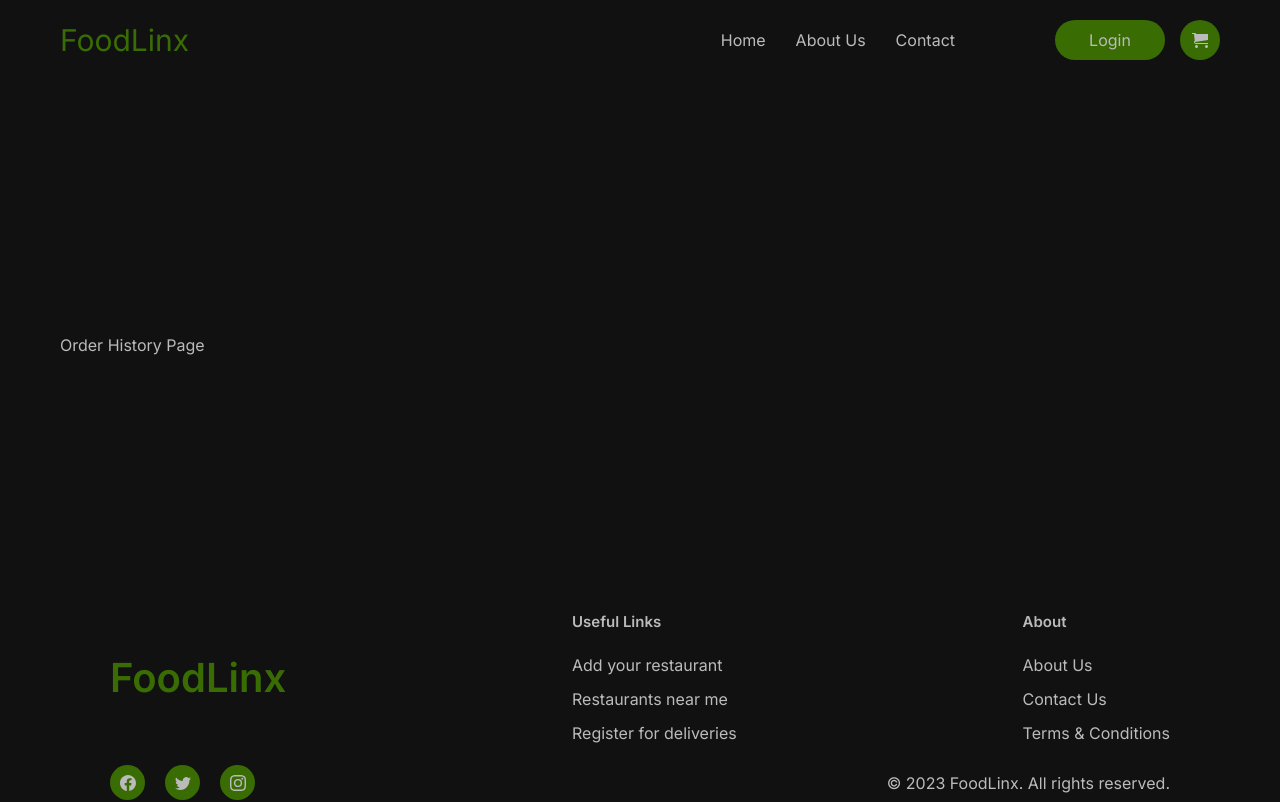
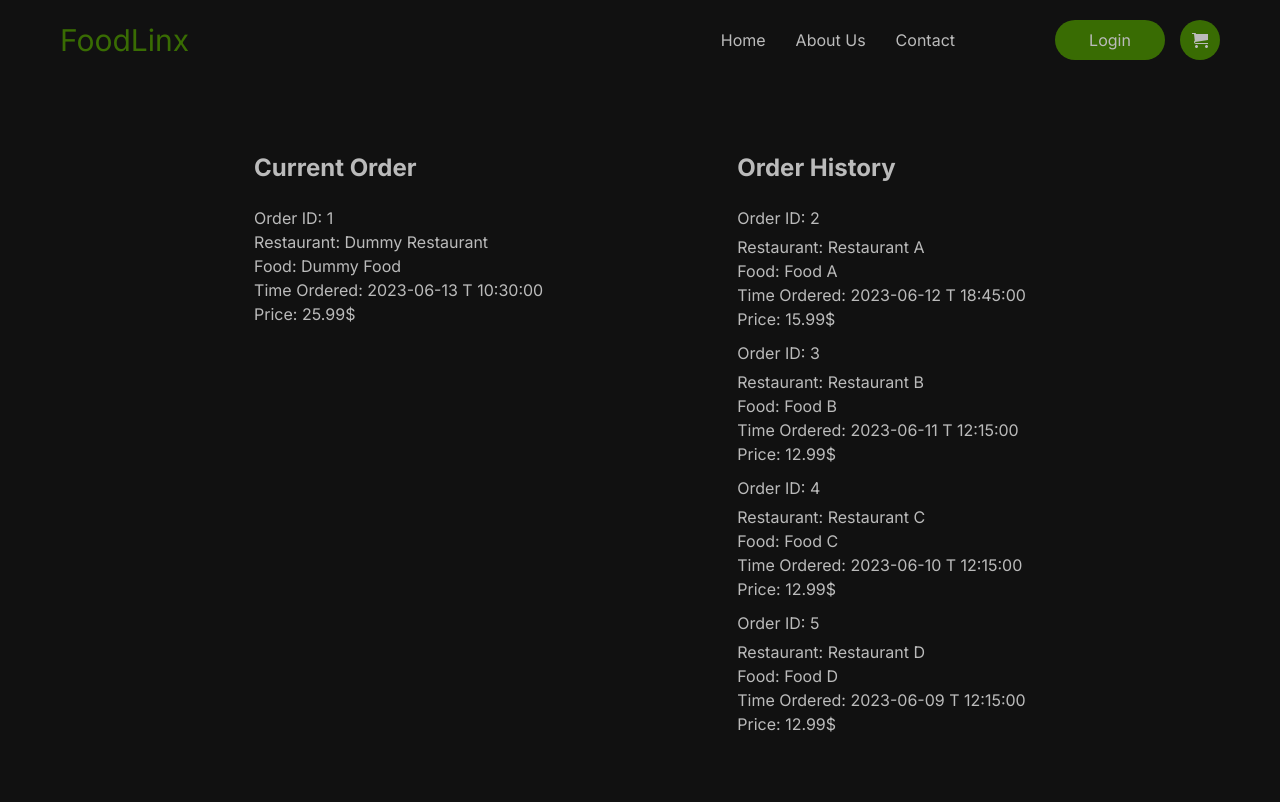
Before and after one commit to FoodLinx/PortfolioProject, a Next.js app in the folder portfolio_project/: page /user/orders in a window 1280 px wide. Shown: the top 802 px of the page. Built offline with nearby package versions, Linux system fonts and the light colour scheme.

Commit message:
created order page for user

```diff
--- /dev/null
+++ b/portfolio_project/src/app/user/orders/orders.module.scss
@@ -0,0 +1,38 @@
+/* components/OrderPage.module.scss */
+.container {
+  display: flex;
+  flex-direction: row;
+  // align-items: center;
+  justify-content: space-evenly;
+  margin-top: 70px;
+  min-height: calc(100vh - 80px);
+
+}
+
+.heading {
+  font-size: 24px;
+  font-weight: bold;
+  margin-bottom: 20px;
+}
+.heading2 {
+  font-weight: bold;
+}
+
+.current-order {
+
+  margin-bottom: 20px;
+}
+
+
+
+.order-item {
+  margin-bottom: 10px;
+}
+
+.order-item h3 {
+  margin-bottom: 5px;
+}
+
+.order-item p {
+  margin-bottom: 0;
+}
--- a/portfolio_project/src/app/user/orders/page.js
+++ b/portfolio_project/src/app/user/orders/page.js
@@ -1,9 +1,100 @@
-import React from 'react';
+"use client"
+import React, { useEffect, useState } from 'react';
+import { useRouter } from 'next/navigation';
+import styles from './orders.module.scss';
 
 const Orders = () => {
+  // const router = useRouter();
+  // const { orderId } = router.query;
+
+  const [currentOrder, setCurrentOrder] = useState({
+    orderId: 1,
+    restaurant: 'Dummy Restaurant',
+    food: 'Dummy Food',
+    timeOrdered: '2023-06-13 T 10:30:00',
+    price: 25.99,
+  });
+
+  const [orderHistory, setOrderHistory] = useState([
+    {
+      orderId: 2,
+      restaurant: 'Restaurant A',
+      food: 'Food A',
+      timeOrdered: '2023-06-12 T 18:45:00',
+      price: 15.99,
+    },
+    {
+      orderId: 3,
+      restaurant: 'Restaurant B',
+      food: 'Food B',
+      timeOrdered: '2023-06-11 T 12:15:00',
+      price: 12.99,
+    },
+    {
+      orderId: 4,
+      restaurant: 'Restaurant C',
+      food: 'Food C',
+      timeOrdered: '2023-06-10 T 12:15:00',
+      price: 12.99,
+    },
+    {
+      orderId: 5,
+      restaurant: 'Restaurant D',
+      food: 'Food D',
+      timeOrdered: '2023-06-09 T 12:15:00',
+      price: 12.99,
+    },
+  ]);
+
+
+  // const [currentOrder, setCurrentOrder] = useState(null);
+  // const [orderHistory, setOrderHistory] = useState([]);
+
+  // useEffect(() => {
+  //   // Fetch current order and order history from the backend api
+  //   const fetchOrderData = async () => {
+  //     try {
+  //       const currentOrderResponse = await fetch(`API_ENDPOINT_URL/orders/${orderId}`);
+  //       const currentOrderData = await currentOrderResponse.json();
+  //       setCurrentOrder(currentOrderData);
+
+  //       const orderHistoryResponse = await fetch('API_ENDPOINT_URL/orders');
+  //       const orderHistoryData = await orderHistoryResponse.json();
+  //       setOrderHistory(orderHistoryData);
+  //     } catch (error) {
+  //       console.error('Error fetching order data:', error);
+  //     }
+  //   };
+
+  //   fetchOrderData();
+  // }, [orderId]);
+
   return (
-    <div>
-      Order History Page
+    <div className={styles.container}>
+      {currentOrder && (
+        // changed classname style for visibility reasons
+        <div className={styles['current-order']}>
+          <h1 className={styles['heading']}>Current Order</h1>
+          <h2>Order ID: {currentOrder.orderId}</h2>
+          <h3>Restaurant: {currentOrder.restaurant}</h3>
+          <p>Food: {currentOrder.food}</p>
+          <p>Time Ordered: {currentOrder.timeOrdered}</p>
+          <p>Price: {currentOrder.price}$</p>
+        </div>
+      )}
+
+      <div className={styles['order-history']}>
+        <h1 className={styles['heading']}>Order History</h1>
+        {orderHistory.map((order) => (
+          <div key={order.orderId} className={styles['order-item']}>
+            <h3>Order ID: {order.orderId}</h3>
+            <p>Restaurant: {order.restaurant}</p>
+            <p>Food: {order.food}</p>
+            <p>Time Ordered: {order.timeOrdered}</p>
+            <p>Price: {order.price}$</p>
+          </div>
+        ))}
+      </div>
     </div>
   );
 };
```
